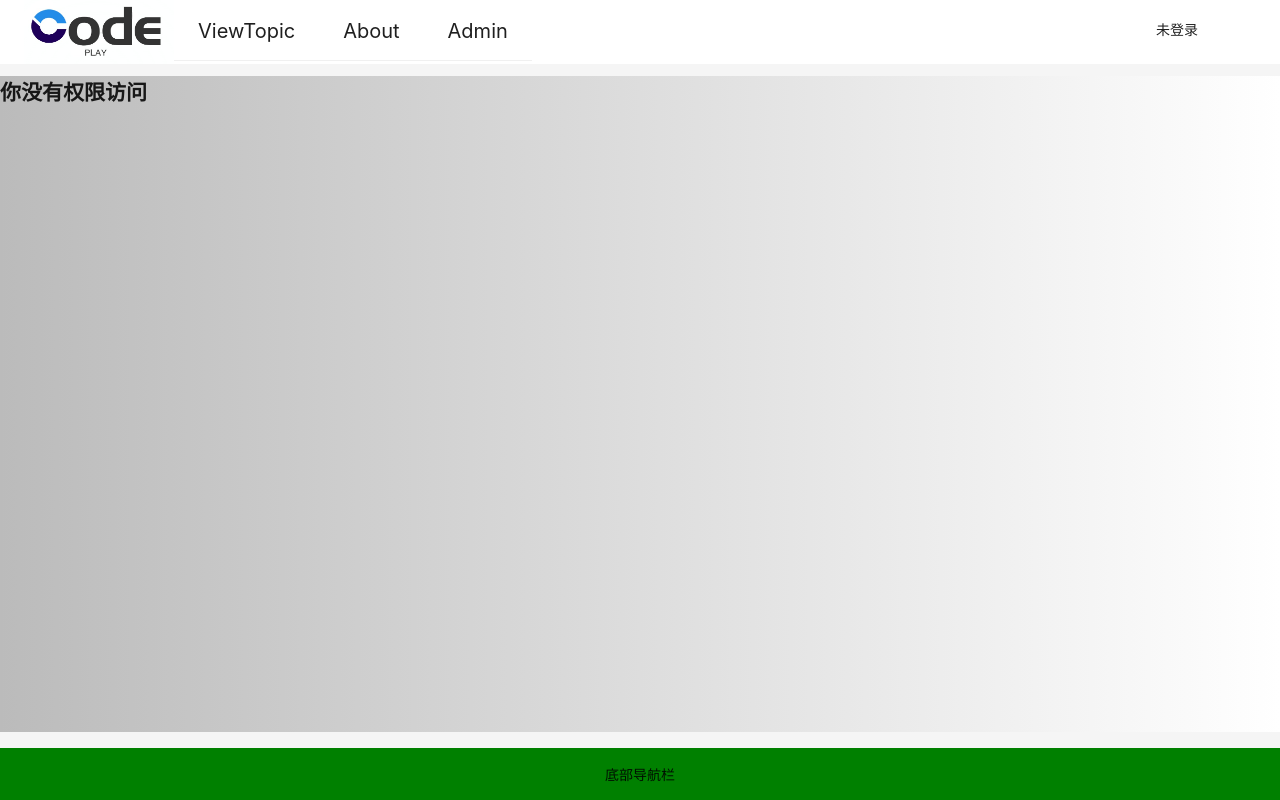
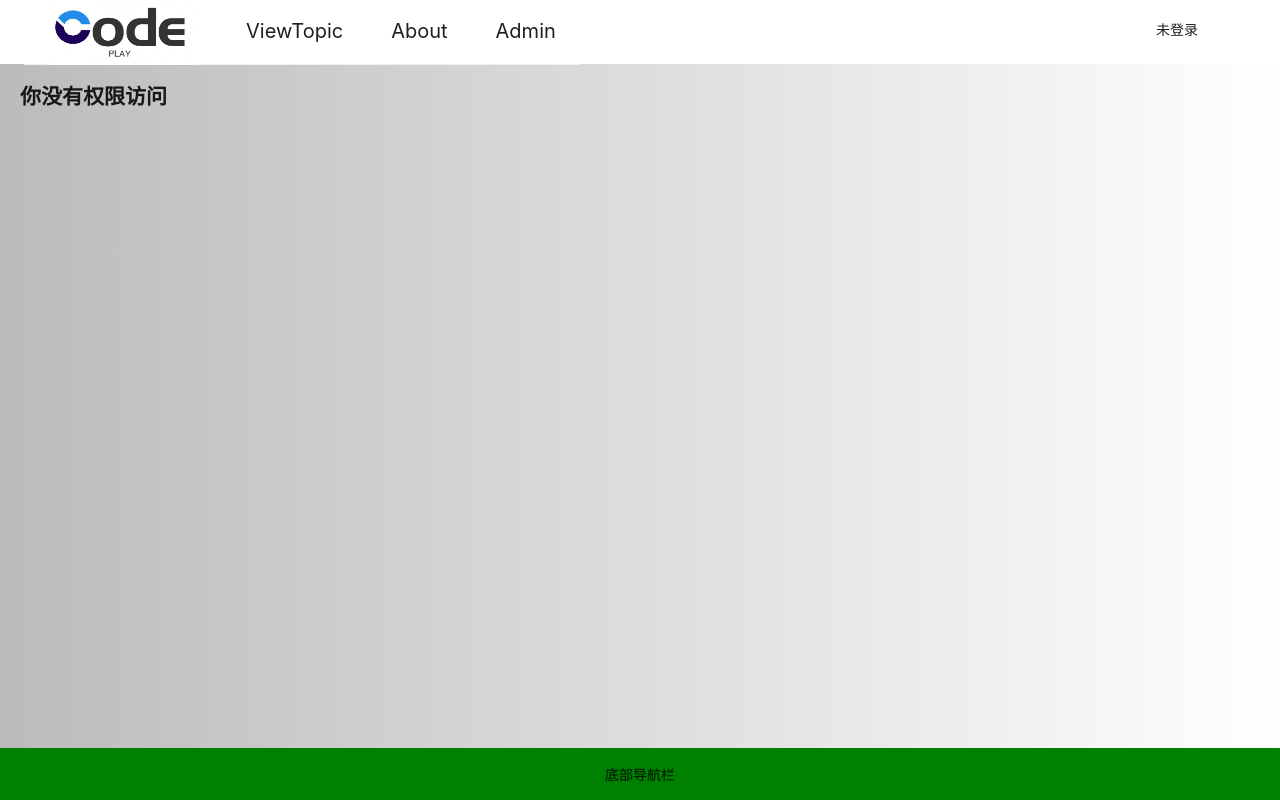
Before and after one commit to wzh-devin/codeplay-frontend, a Vue app: page /no-permission in a window 1280 px wide. Built offline with nearby package versions, Linux system fonts and the light colour scheme.

Commit message:
style: 布局样式修改

```diff
--- a/src/components/global/GlobalHeader.vue
+++ b/src/components/global/GlobalHeader.vue
@@ -30,21 +30,21 @@ const handleMenuClick = ({ key }: { key: string }) => {
 
 <template>
   <div class="global-header">
-    <a-row style="height: 64px">
-      <a-col flex="150px" :wrap="false">
-        <img
-          class="logo"
-          src="../../assets/images/header-logo.jpeg"
-          alt="Logo"
-        />
-      </a-col>
-      <a-col flex="auto" :wrap="false">
+    <a-row style="height: 64px" :wrap="false">
+      <a-col flex="auto">
         <div class="menu-container">
           <a-menu
             mode="horizontal"
             :selected-keys="selectedKeys"
             @click="handleMenuClick"
           >
+            <a-menu-item :key="0">
+              <img
+                class="logo"
+                src="../../assets/images/header-logo.jpeg"
+                alt="Logo"
+              />
+            </a-menu-item>
             <template v-for="route in routes">
               <a-menu-item v-if="route.meta?.isShow ?? true" :key="route.path">
                 {{ route.name }}
@@ -53,7 +53,7 @@ const handleMenuClick = ({ key }: { key: string }) => {
           </a-menu>
         </div>
       </a-col>
-      <a-col flex="100px" :wrap="false"
+      <a-col flex="100px"
         >{{ userStore.loginUser?.username ?? '未登录' }}
       </a-col>
     </a-row>
@@ -71,9 +71,8 @@ const handleMenuClick = ({ key }: { key: string }) => {
   position: relative;
 
   .logo {
-    position: absolute;
-    height: 100%;
-    width: 100%;
+    width: 150px;
+    height: 64px;
   }
 
   .menu-container {
--- a/src/layouts/BasicLayout.vue
+++ b/src/layouts/BasicLayout.vue
@@ -26,7 +26,6 @@ import GlobalHeader from '@/components/global/GlobalHeader.vue'
 <style scoped lang="less">
 .basic-layout {
   .header {
-    margin-bottom: 16px;
     padding: 0;
     height: 60px;
     line-height: 60px;
@@ -34,7 +33,7 @@ import GlobalHeader from '@/components/global/GlobalHeader.vue'
 
   .content {
     background: linear-gradient(to right, #bbb, #fff);
-    margin-bottom: 16px;
+    padding: 20px;
   }
 
   .footer {
```
